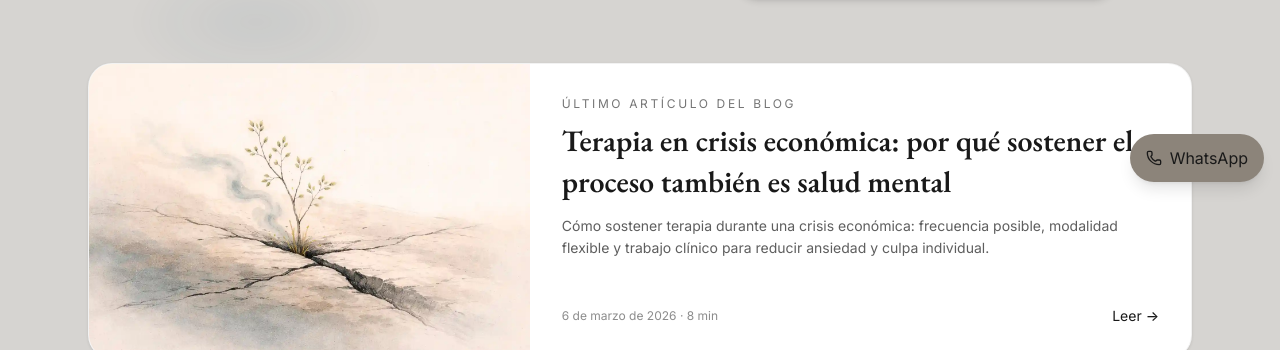
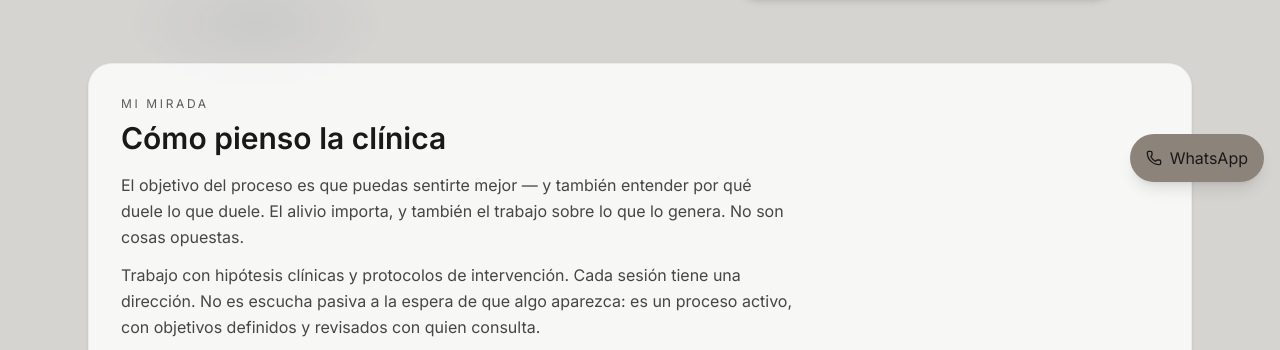
Before and after one commit to NikkoQuiroga/psicoanalisis-nicolas-quiroga, a React (Vite) app: page / in a window 1280 px wide. Shown: the part 602-952 px from the top of the page. Built offline with nearby package versions, Linux system fonts and the light colour scheme; no server answers.

Commit message:
Quitar post destacado del hero — Home más limpia

```diff
--- a/src/pages/Home.jsx
+++ b/src/pages/Home.jsx
@@ -143,50 +143,6 @@ export default function Home() {
             />
             <div className="pointer-events-none absolute inset-0 ring-1 ring-inset ring-gold/40" />
           </motion.div>
-        </div>
-      </Section>
-
-      {/* Último artículo destacado */}
-      <Section className="pb-4 md:pb-8">
-        <div className="mx-auto max-w-6xl px-4 sm:px-6">
-          <Link
-            to={`/blog/${blogPosts[0].slug}`}
-            className="group block overflow-hidden rounded-3xl border border-black/5 bg-white shadow-sm transition hover:-translate-y-0.5 hover:shadow-md"
-          >
-            <div className="md:flex">
-              {blogPosts[0].hero && (
-                <div className="md:w-2/5 shrink-0">
-                  <img
-                    src={blogPosts[0].hero}
-                    alt={blogPosts[0].title}
-                    className="h-52 w-full object-cover md:h-full"
-                  />
-                </div>
-              )}
-              <div className="flex flex-col justify-between p-6 md:p-8">
-                <div>
-                  <p className="text-xs uppercase tracking-[0.22em] text-sumi/60 mb-2">
-                    Último artículo del blog
-                  </p>
-                  <h2 className="h-serif text-2xl md:text-3xl font-semibold leading-snug group-hover:underline">
-                    {blogPosts[0].title}
-                  </h2>
-                  <p className="mt-3 text-sm text-sumi/70 leading-relaxed line-clamp-3">
-                    {blogPosts[0].description}
-                  </p>
-                </div>
-                <div className="mt-5 flex items-center justify-between">
-                  <p className="text-xs text-sumi/50">
-                    {new Date(blogPosts[0].date).toLocaleDateString("es-AR", { year: "numeric", month: "long", day: "numeric" })}
-                    {" · "}{blogPosts[0].readMinutes} min
-                  </p>
-                  <span className="text-sm font-medium text-sumi flex items-center gap-1 group-hover:gap-2 transition-all">
-                    Leer →
-                  </span>
-                </div>
-              </div>
-            </div>
-          </Link>
         </div>
       </Section>
 
```
